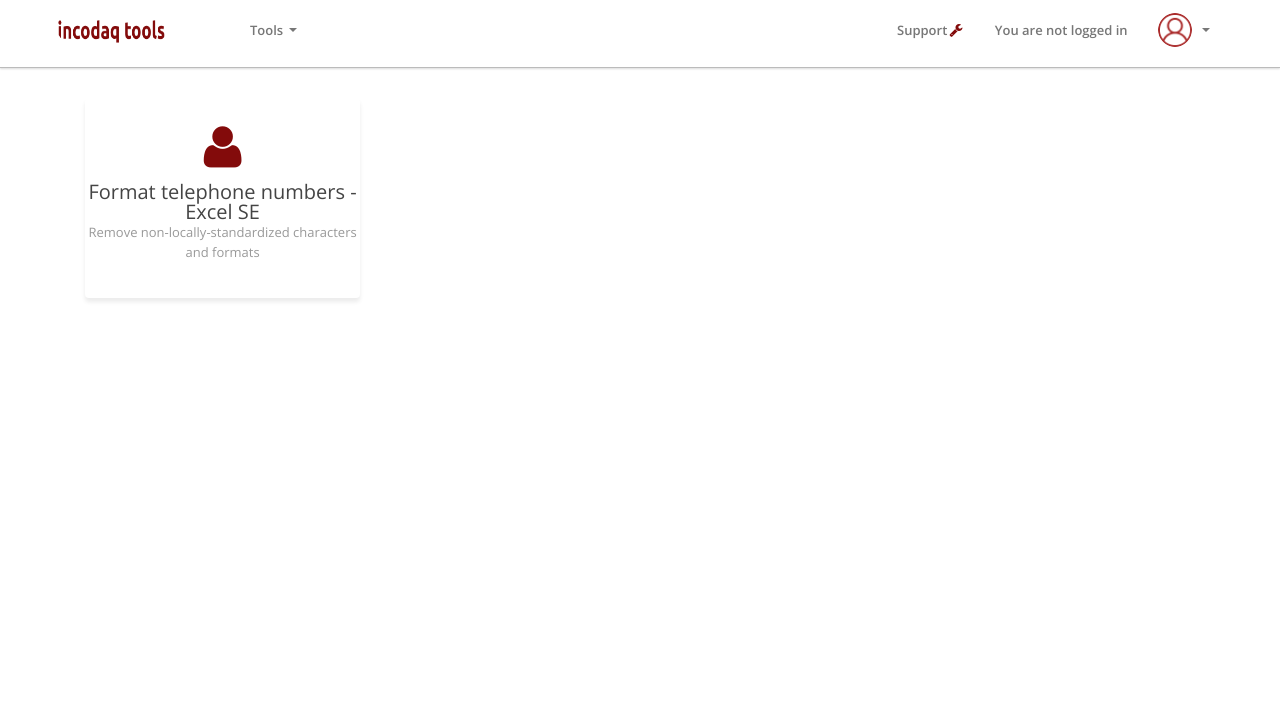
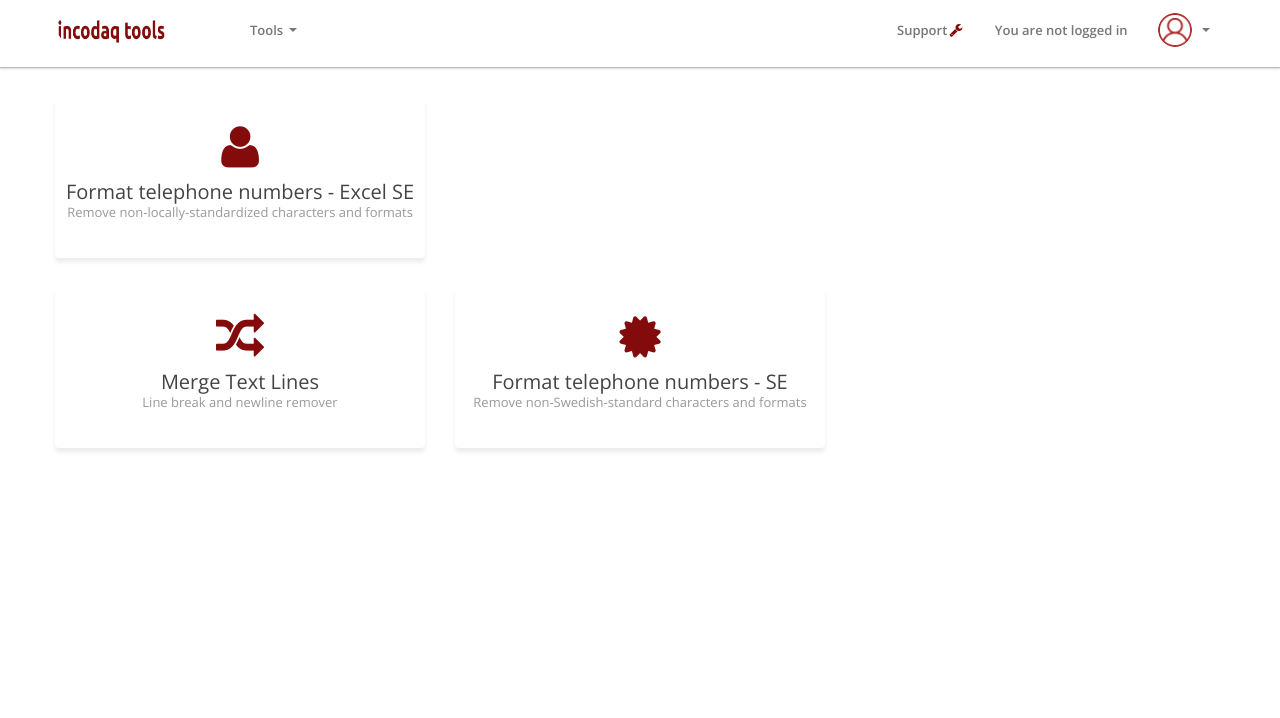
Before and after one commit to GoranAviani/inaivatools, a Django app: page /dashboard in a window 1280 px wide. Shown: the top 718 px of the page. Run offline with Django 3.2, Linux system fonts and the light colour scheme; some libraries are stand-ins or nearby versions.

Commit message:
dashboard expanded with free tools

```diff
--- a/templates/dashboard.html
+++ b/templates/dashboard.html
@@ -9,10 +9,10 @@
 <div class="wrapper">
     <div class="container">
         <div class="row">
-            <div class="span3">
+
 
             <!--/.span3-->
-            <div class="span9">
+            <div class="span12">
                 <div class="content">
                     <div class="btn-controls">
                         <div class="btn-box-row row-fluid">
@@ -27,9 +27,30 @@
 
                 </div>
                 <!--/.content-->
-            </div>
+
             <!--/.span9-->
         </div>
+    </div>
+
+    <div class="row">
+        <div class="span12">
+            <div class="content">
+                <div class="btn-controls">
+                    <div class="btn-box-row row-fluid">
+                        <a href="{% url 'mergetextinput' %}" class="btn-box big span4"><i class=" icon-random"></i><b>Merge Text Lines</b>
+                            <p class="text-muted">Line break and newline remover</p>
+                        </a>
+                        <a href="{% url 'formattelnumbers' %}" class="btn-box big span4"><i class="icon-certificate"></i><b>Format telephone numbers - SE</b>
+                            <p class="text-muted">Remove non-Swedish-standard characters and formats</p>
+                        </a>
+                    </div>
+
+                </div>
+                <!--/#btn-controls-->
+            </div>
+            <!--/.content-->
+        </div>
+        <!--/.span9-->
     </div>
     <!--/.container-->
 </div>
```
